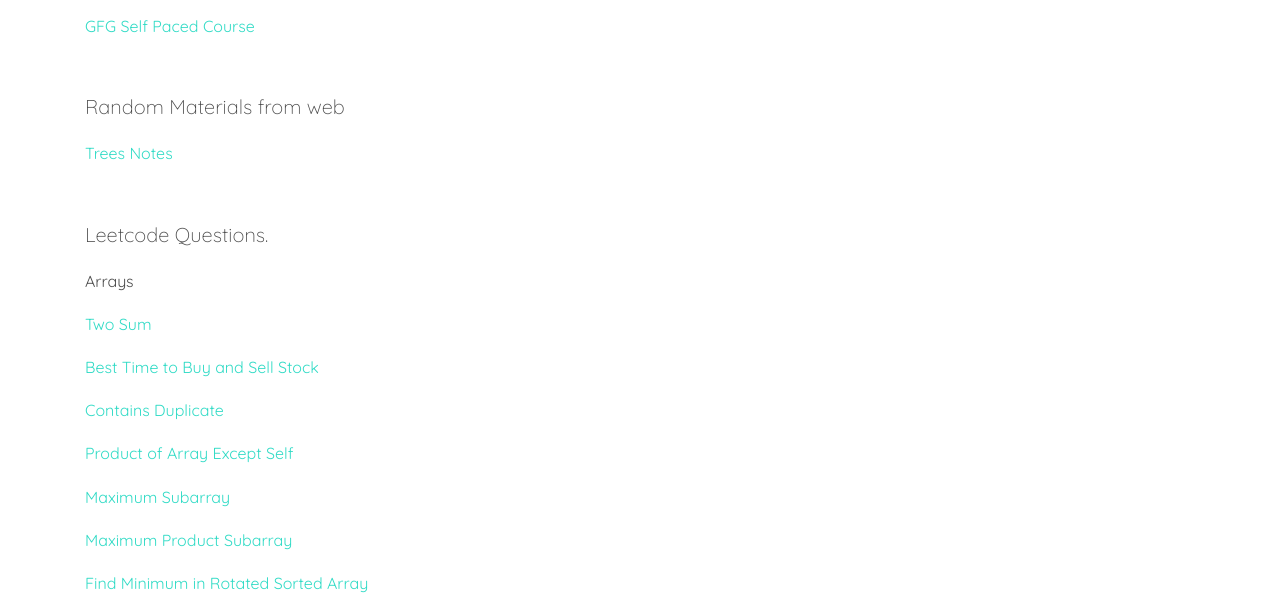
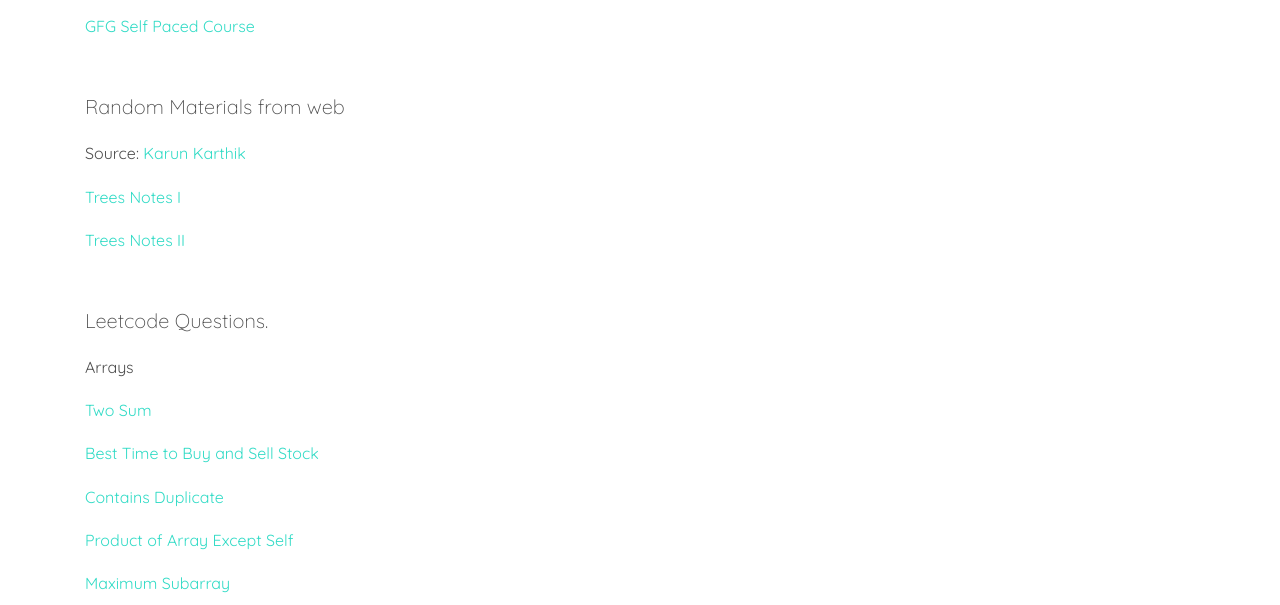
Before and after one commit to harshitb8/home, a plain HTML site: page SWprep.html in a window 1280 px wide. Shown: the part 195-800 px from the top of the page. Drawn offline with Linux system fonts and the light colour scheme; files whose address does not match are found by name.

Commit message:
added trees notes and source

```diff
--- a/SWprep.html
+++ b/SWprep.html
@@ -1,7 +1,7 @@
 <!DOCTYPE html>
 <html lang="en">
   <head>
-    <title>Harshit Bhadani &mdash; HB_DEBUG: Page title</title>
+    <title>Harshit Bhadani &mdash; Software preperation</title>
     <meta charset="utf-8">
     <meta name="viewport" content="width=device-width, initial-scale=1, shrink-to-fit=no">
 
@@ -106,7 +106,9 @@
             <p class="lead"><br>Online Tutorials</p>
             <p><a href="https://practice.geeksforgeeks.org/courses/dsa-self-paced">GFG Self Paced Course</a></p>
             <p class="lead"><br>Random Materials from web</p>
-            <p><a href="notes/Trees.pdf">Trees Notes</a></p>
+            <p >Source: <a href="https://www.linkedin.com/in/karun-karthik/">Karun Karthik</a></p>
+            <p><a href="notes/Trees_1.pdf">Trees Notes I</a></p>
+            <p><a href="notes/Trees_2.pdf">Trees Notes II</a></p>
             <p class="lead"><br>Leetcode Questions.</p>
             <blockquote><p>Arrays</p></blockquote>
             <p><a href="https://leetcode.com/problems/two-sum/">Two Sum</a></p>
```
